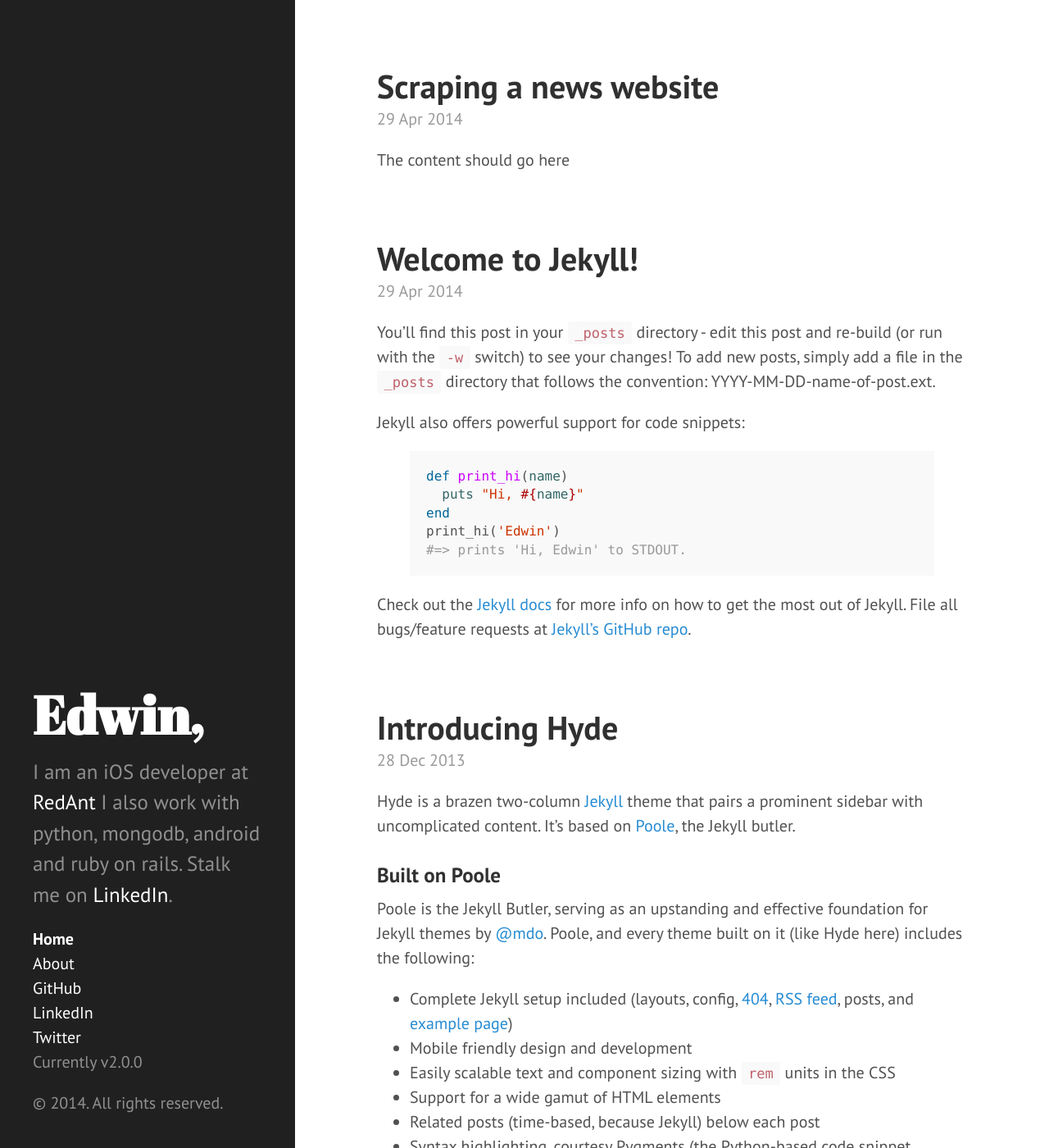
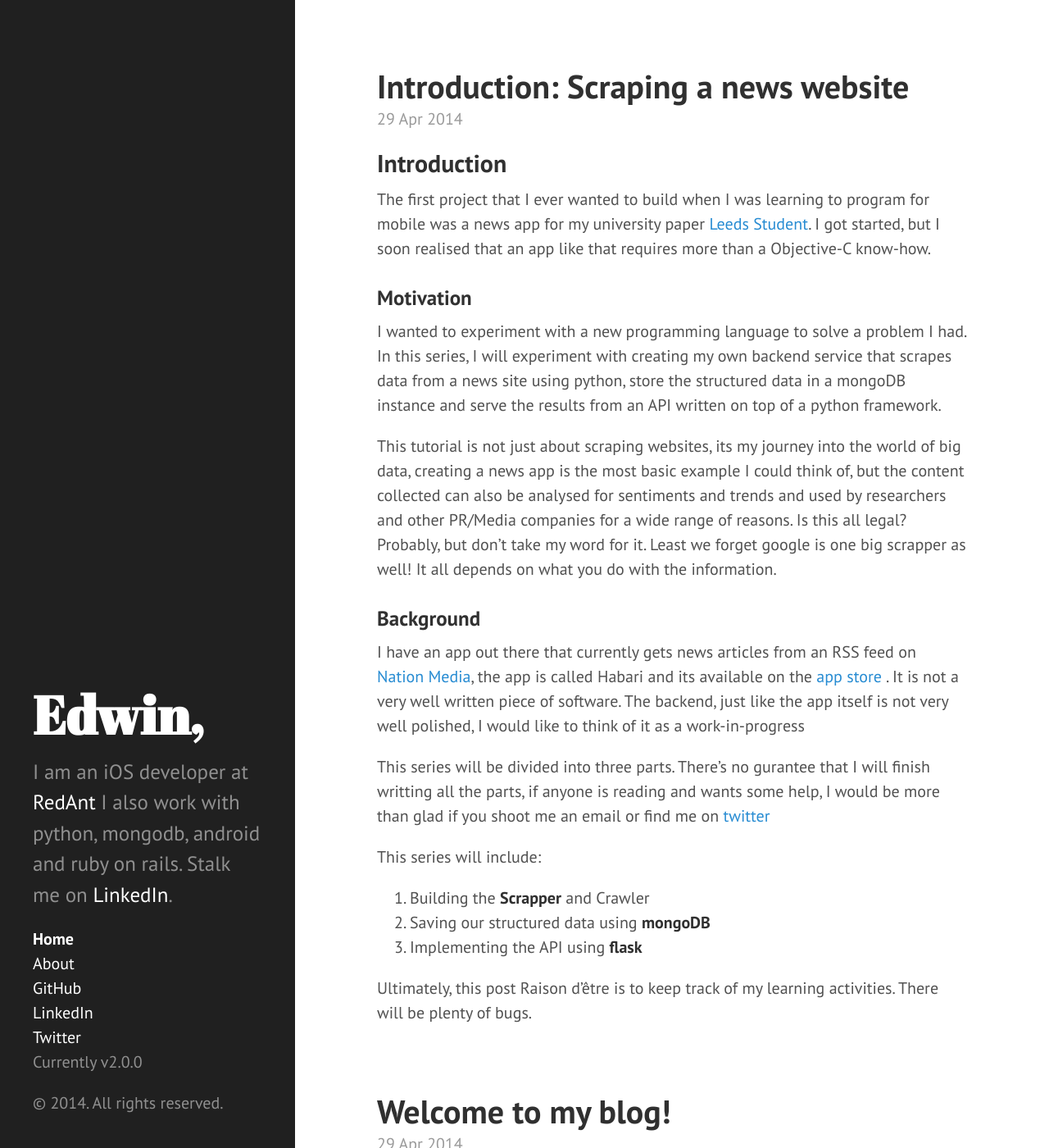
Before and after one commit to edwinbosire/edwinbosire.github.io, a Jekyll site: the page built from index.html, in a window 1280 px wide and 1400 px high. Shown: the whole window at 82% size. Built offline with Jekyll 4.4.1, drawn with Linux system fonts in a browser that asks for light colours; the list of posts is cut into pages by our own code; some of the changed text lies outside the part shown.

Commit message:
Removed the other template files, updated both posts, the welcome note and the introduction to scraping

```diff
--- a/_posts/2012-02-06-whats-jekyll.md
+++ /dev/null
@@ -1,12 +0,0 @@
----
-layout: post
-title: What's Jekyll?
----
-
-[Jekyll](http://jekyllrb.com) is a static site generator, an open-source tool for creating simple yet powerful websites of all shapes and sizes. From [the project's readme](https://github.com/mojombo/jekyll/blob/master/README.markdown):
-
-  > Jekyll is a simple, blog aware, static site generator. It takes a template directory [...] and spits out a complete, static website suitable for serving with Apache or your favorite web server. This is also the engine behind GitHub Pages, which you can use to host your project’s page or blog right here from GitHub.
-
-It's an immensely useful tool and one we encourage you to use here with Hyde.
-
-Find out more by [visiting the project on GitHub](https://github.com/mojombo/jekyll).
--- a/_posts/2012-02-07-example-content.md
+++ /dev/null
@@ -1,55 +0,0 @@
----
-layout: post
-title: Example content
----
-
-This blog post shows a few different types of content that's supported and styled with Hyde. Basic typography, images, and code are all supported.
-
------
-
-Cum sociis natoque penatibus et magnis <a href="#">dis parturient montes</a>, nascetur ridiculus mus. Aenean eu leo quam. Pellentesque ornare sem lacinia quam venenatis vestibulum. Sed posuere consectetur est at lobortis. Cras mattis consectetur purus sit amet fermentum.
-
-> Curabitur blandit tempus porttitor. **Nullam quis risus eget urna mollis** ornare vel eu leo. Nullam id dolor id nibh ultricies vehicula ut id elit.
-
-Etiam porta *sem malesuada magna* mollis euismod. Cras mattis consectetur purus sit amet fermentum. Aenean lacinia bibendum nulla sed consectetur.
-
-## Heading
-
-Vivamus sagittis lacus vel augue laoreet rutrum faucibus dolor auctor. Duis mollis, est non commodo luctus, nisi erat porttitor ligula, eget lacinia odio sem nec elit. Morbi leo risus, porta ac consectetur ac, vestibulum at eros.
-
-### Sub-heading
-
-Cum sociis natoque penatibus et magnis dis parturient montes, nascetur ridiculus mus.
-
-{% highlight js %}
-// Example can be run directly in your JavaScript console
-
-// Create a function that takes two arguments and returns the sum of those arguments
-var adder = new Function("a", "b", "return a + b");
-
-// Call the function
-adder(2, 6);
-// > 8
-{% endhighlight %}
-
-Aenean lacinia bibendum nulla sed consectetur. Etiam porta sem malesuada magna mollis euismod. Fusce dapibus, tellus ac cursus commodo, tortor mauris condimentum nibh, ut fermentum massa.
-
-### Sub-heading
-
-Cum sociis natoque penatibus et magnis dis parturient montes, nascetur ridiculus mus. Aenean lacinia bibendum nulla sed consectetur. Etiam porta sem malesuada magna mollis euismod. Fusce dapibus, tellus ac cursus commodo, tortor mauris condimentum nibh, ut fermentum massa justo sit amet risus.
-
-* Praesent commodo cursus magna, vel scelerisque nisl consectetur et.
-* Donec id elit non mi porta gravida at eget metus.
-* Nulla vitae elit libero, a pharetra augue.
-
-Donec ullamcorper nulla non metus auctor fringilla. Nulla vitae elit libero, a pharetra augue.
-
-1. Vestibulum id ligula porta felis euismod semper.
-2. Cum sociis natoque penatibus et magnis dis parturient montes, nascetur ridiculus mus.
-3. Maecenas sed diam eget risus varius blandit sit amet non magna.
-
-Cras mattis consectetur purus sit amet fermentum. Sed posuere consectetur est at lobortis.
-
------
-
-Want to see something else added? <a href="https://github.com/mdo/hyde/issues/new">Open an issue.</a>
--- a/_posts/2013-12-28-introducing-hyde.md
+++ /dev/null
@@ -1,37 +0,0 @@
----
-layout: post
-title: Introducing Hyde
----
-
-Hyde is a brazen two-column [Jekyll](http://jekyllrb.com) theme that pairs a prominent sidebar with uncomplicated content. It's based on [Poole](http://getpoole.com), the Jekyll butler.
-
-### Built on Poole
-
-Poole is the Jekyll Butler, serving as an upstanding and effective foundation for Jekyll themes by [@mdo](https://twitter.com/mdo). Poole, and every theme built on it (like Hyde here) includes the following:
-
-* Complete Jekyll setup included (layouts, config, [404](/404), [RSS feed](/atom.xml), posts, and [example page](/about))
-* Mobile friendly design and development
-* Easily scalable text and component sizing with `rem` units in the CSS
-* Support for a wide gamut of HTML elements
-* Related posts (time-based, because Jekyll) below each post
-* Syntax highlighting, courtesy Pygments (the Python-based code snippet highlighter)
-
-### Hyde features
-
-In addition to the features of Poole, Hyde adds the following:
-
-* Sidebar includes support for textual modules and a dynamically generated navigation with active link support
-* Two orientations for content and sidebar, default (left sidebar) and [reverse](https://github.com/poole/lanyon#reverse-layout) (right sidebar), available via `<body>` classes
-* [Eight optional color schemes](https://github.com/poole/hyde#themes), available via `<body>` classes
-
-[Head to the readme](https://github.com/poole/hyde#readme) to learn more.
-
-### Browser support
-
-Hyde is by preference a forward-thinking project. In addition to the latest versions of Chrome, Safari (mobile and desktop), and Firefox, it is only compatible with Internet Explorer 9 and above.
-
-### Download
-
-Hyde is developed on and hosted with GitHub. Head to the <a href="https://github.com/poole/hyde">GitHub repository</a> for downloads, bug reports, and features requests.
-
-Thanks!
--- a/_posts/2014-04-29-Scraping-a-news-website.markdown
+++ b/_posts/2014-04-29-Scraping-a-news-website.markdown
@@ -1,8 +1,31 @@
 ---
 layout: post
-title:  "Scraping a news website"
+title:  "Introduction: Scraping a news website"
 date:   2014-04-29 22:39:44
 categories: Server Python
 ---
 
-The content should go here
+##Introduction
+
+The first project that I ever wanted to build when I was learning to program for mobile was a news app for my university paper [Leeds Student](http://www.leedsstudent.org/). I got started, but I soon realised that an app like that requires more than a Objective-C know-how.
+
+###Motivation
+I wanted to experiment with a new programming language to solve a problem I had. In this series, I will experiment with creating my own backend service that scrapes data from a news site using python, store the structured data in a mongoDB instance and serve the results from an API written on top of a python framework.
+
+This tutorial is not just about scraping websites, its my journey into the world of big data, creating a news app is the most basic example I could think of, but the content collected can also be analysed for sentiments and trends and used by researchers and other PR/Media companies for a wide range of reasons. Is this all legal? Probably, but don't take my word for it. Least we forget google is one big scrapper as well! It all depends on what you do with the information.
+
+###Background
+I have an app out there that currently gets news articles from an RSS feed on [Nation Media](http://www.nation.co.ke), the app is called Habari and its available on the [app store](https://itunes.apple.com/gb/app/habari/id509329627?mt=8) . It is not a very well written piece of software. The backend, just like the app itself is not very well polished, I would like to think of it as a work-in-progress
+
+
+
+This series will be divided into three parts. There's no gurantee that I will finish writting all the parts, if anyone is reading and wants some help, I would be more than glad if you shoot me an email or find me on [twitter](www.twitter.com/edwinbosire)
+
+This series will include:
+
+1. Building the **Scrapper** and Crawler
+2. Saving our structured data using **mongoDB**
+3. Implementing the API using **flask**
+
+
+Ultimately, this post Raison d'être is to keep track of my learning activities. There will be plenty of bugs.
--- a/_posts/2014-04-29-welcome-to-jekyll.markdown
+++ b/_posts/2014-04-29-welcome-to-jekyll.markdown
@@ -1,24 +1,41 @@
 ---
 layout: post
-title:  "Welcome to Jekyll!"
+title:  "Welcome to my blog!"
 date:   2014-04-29 21:39:44
-categories: jekyll update
+categories:  introduction
 ---
 
-You'll find this post in your `_posts` directory - edit this post and re-build (or run with the `-w` switch) to see your changes!
-To add new posts, simply add a file in the `_posts` directory that follows the convention: YYYY-MM-DD-name-of-post.ext.
+Welcome to my blog, here I will be writing whatever I wish, after all, it is my blog.
 
-Jekyll also offers powerful support for code snippets:
+Posts will be about tech and programming, but on the off chance I am a bit moody, there could be insane rants ending in tears and regrets.
 
-{% highlight ruby %}
-def print_hi(name)
-  puts "Hi, #{name}"
-end
-print_hi('Edwin')
-#=> prints 'Hi, Edwin' to STDOUT.
-{% endhighlight %}
+I want to keep an online journal of whatever I am learning in the hopes that this will provide me with the extra motivation to continue.
 
-Check out the [Jekyll docs][jekyll] for more info on how to get the most out of Jekyll. File all bugs/feature requests at [Jekyll's GitHub repo][jekyll-gh].
+I am an iOS developer at [RedAnt](http://www.redant.com), before that I worked with some awesome people at [The Other Media](http://www.othermedia.com).
+I studied Electronic and Computer Engineering at the [University of Leeds](http://www.leeds.ac.uk), although I have enjoy learning on my own mainly by breaking stuff.
 
-[jekyll-gh]: https://github.com/mojombo/jekyll
-[jekyll]:    http://jekyllrb.com
+I mess around in **Python**, **Ruby on Rail** and
+**Android**. I am currently deploying most of my stuff on **Rackspace** but I am slowly warming up to **Amazon EC2** (this topic deserves a blog post).
+I hate all the recruiter spam on linkedin, I hate emails, I also hate the London tube during rush hour. And my surname is BOSIRE (BO-SEE-RAY) not BO-SA-YAH and definitely not BO-ZEE-YEH
+
+Some iOS Apps I have worked on (In no particular order) ***This list is not complete***
+
+####Personal
+- [Habari](https://itunes.apple.com/gb/app/habari/id509329627?mt=8) - News reading app powered by a RoR backend hosted on Rackspace
+
+####RedAnt
+- [Topshop](https://itunes.apple.com/gb/app/topshop/id355683626?mt=8)  Retail App for TopShop
+- [Multi-Currency cash passport](https://itunes.apple.com/gb/app/multi-currency-cash-passport/id663429657?mt=8)  Transfer of money
+- [miDrive](https://itunes.apple.com/gb/app/midrive-essential-driving/id755418884?mt=8) Learner's app for drivers
+
+####The Other Media
+- [ECB Cricket](https://itunes.apple.com/gb/app/ecb-cricket/id314954199?mt=8) Official app for the ECB
+- [Football league](https://itunes.apple.com/gb/app/football-league-official-clubs/id385520353?mt=8) Official app for Football league
+
+####Dead in the water projects
+- XKCD Reader.
+- World Travel Advice.
+- Leeds University Union.
+
+
+> "I don't know the key to success, but the key to failure is trying to please everybody."
```
